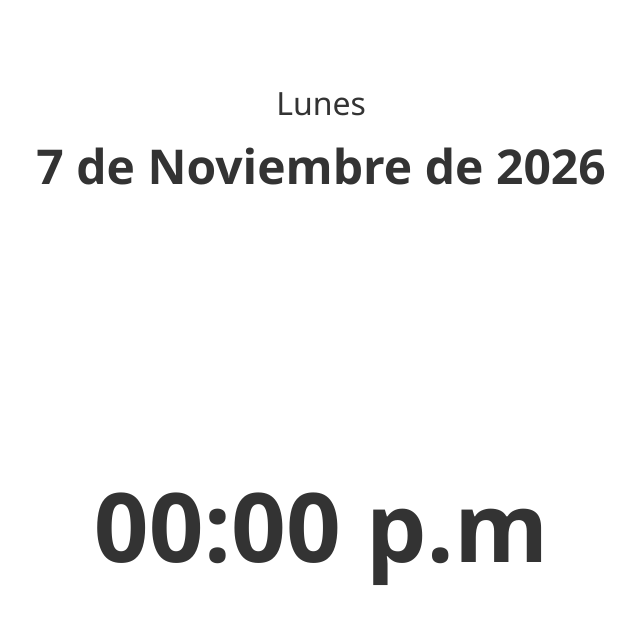
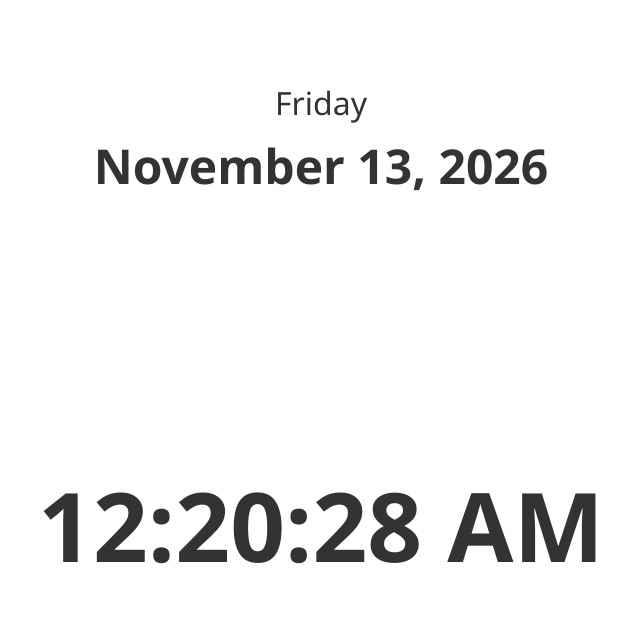
Before and after one commit to RaulLimon3/digital-clock, a React (Vite) app in the folder react/: page / in a window 1280 px wide. Shown: the top 624 px of the page, without its empty margins (319-959 px from the left). Built offline with nearby package versions, Linux system fonts and the light colour scheme.

Commit message:
feat: implement initial date and time display in React

```diff
--- a/react/src/App.jsx
+++ b/react/src/App.jsx
@@ -1,19 +1,36 @@
 import "./App.css";
 
 function App() {
+  const currentDay = new Date();
   return (
     <>
       <main className="main">
         <div className="date-container">
-          <time className="date" id="date">Lunes</time>
-          <time className="full-date" id="fullDate">7 de Noviembre de 2026</time>
+          <time className="date">
+            {currentDay.toLocaleDateString('en-US', {
+              weekday: "long",
+            })}
+          </time>
+          <time className="full-date">
+            {currentDay.toLocaleDateString('en-US', {
+              day: '2-digit',
+              month: 'long',
+              year: 'numeric'
+            })}
+          </time>
         </div>
         <div className="time-container">
-          <time className="time" id="time">00:00 p.m</time>
+          <time className="time">
+            {currentDay.toLocaleTimeString('en-US', {
+              hour: '2-digit',
+              minute: '2-digit',
+              second: '2-digit'
+            })}
+          </time>
         </div>
       </main>
     </>
   );
-};
+}
 
 export default App;
```
